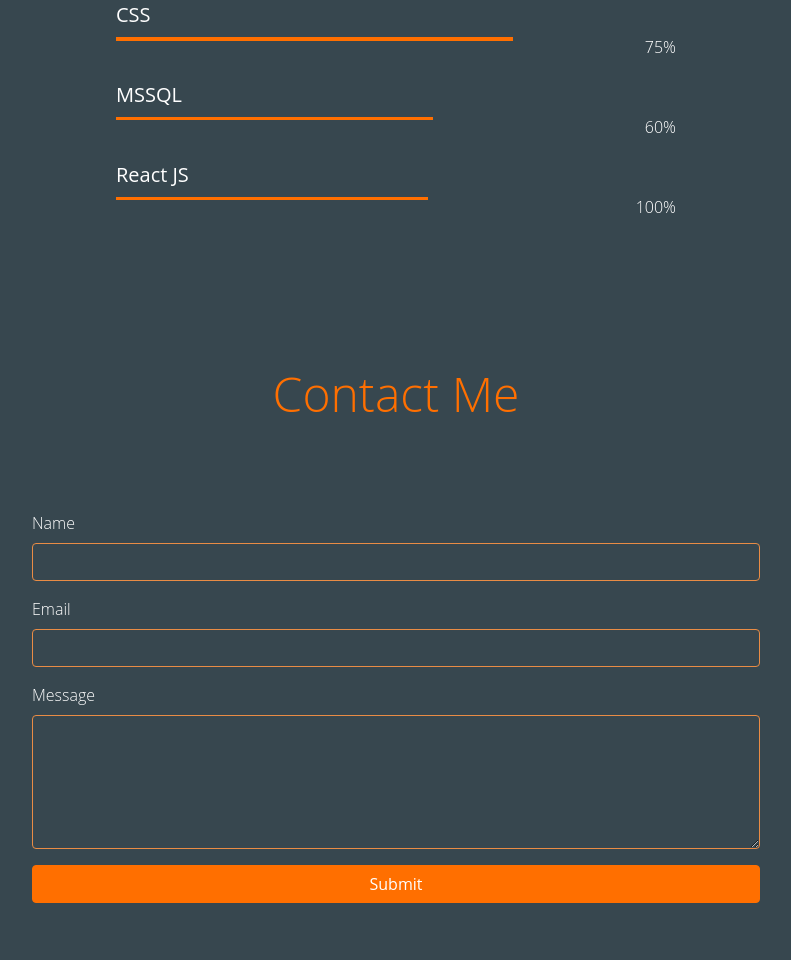
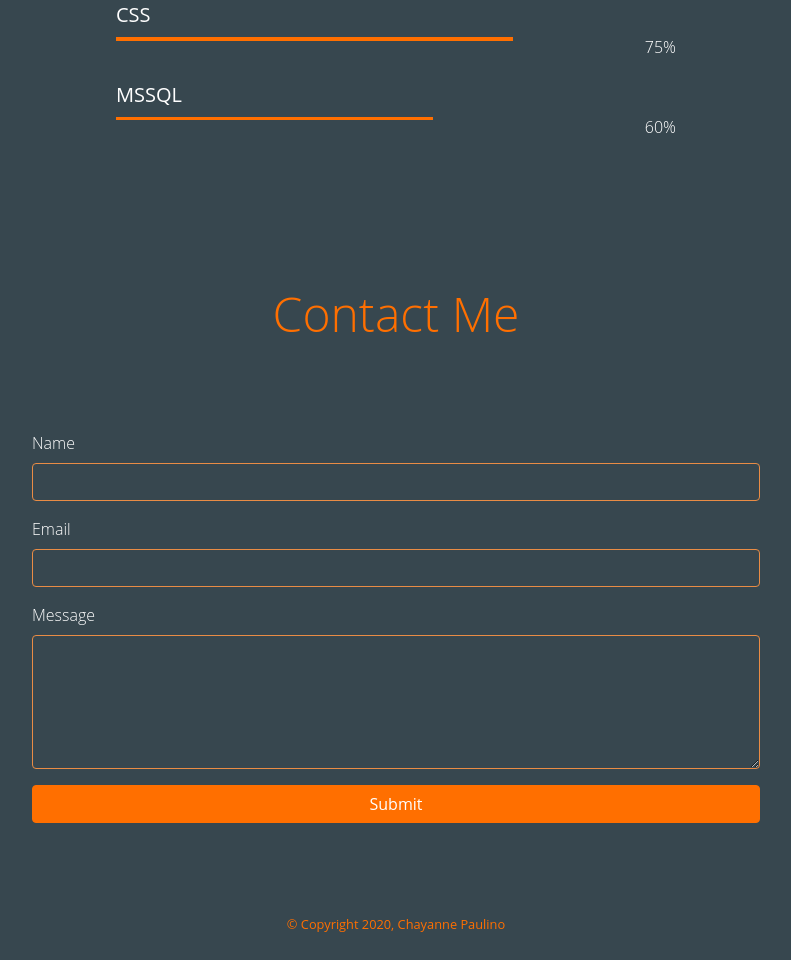
Before and after one commit to Chayanne90/portfolio, a plain HTML site: page index.html in a window 1280 px wide. Shown: the part 2523-3483 px from the top of the page, without its empty margins (244-1035 px from the left). After the commit the page ends 3458 px from the top, so only its background shows below. Drawn offline with nearby package versions, Linux system fonts and the light colour scheme.

Commit message:
new skill remove [test]

```diff
--- a/index.html
+++ b/index.html
@@ -173,14 +173,6 @@
                 </span>
             </li>
 
-            <li>
-                <h3 class="skill">React JS</h3>
-                <label class="portcentage">100%</label>
-                <span class="bar">
-                    <span class="mssql"></span>
-                </span>
-            </li>
-
 
         </div>
 
```
